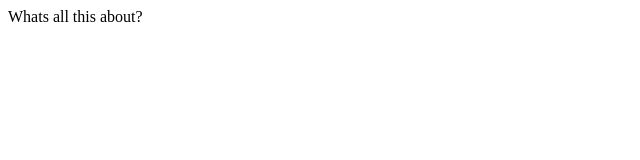
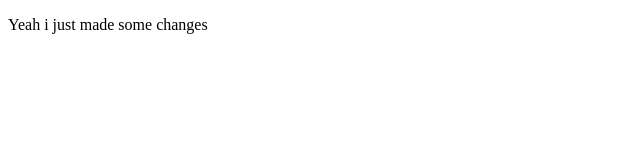
Before and after one commit to 420JUGG/demo.repo1, a plain HTML site: page index.html in a window 1280 px wide. Shown: the whole page, without its empty margins (0-640 px from the left). Drawn offline with Linux system fonts and the light colour scheme.

Commit message:
modified commit

```diff
--- a/index.html
+++ b/index.html
@@ -1,6 +1,12 @@
-<html>
-<head></head>
+<!DOCTYPE html>
+<html lang="en">
+<head>
+    <meta charset="UTF-8">
+    <meta http-equiv="X-UA-Compatible" content="IE=edge">
+    <meta name="viewport" content="width=device-width, initial-scale=1.0">
+    <title>github</title>
+</head>
 <body>
-<p>Whats all this about?</p>
+    <p> Yeah i just made some changes</p>
 </body>
 </html>
```
